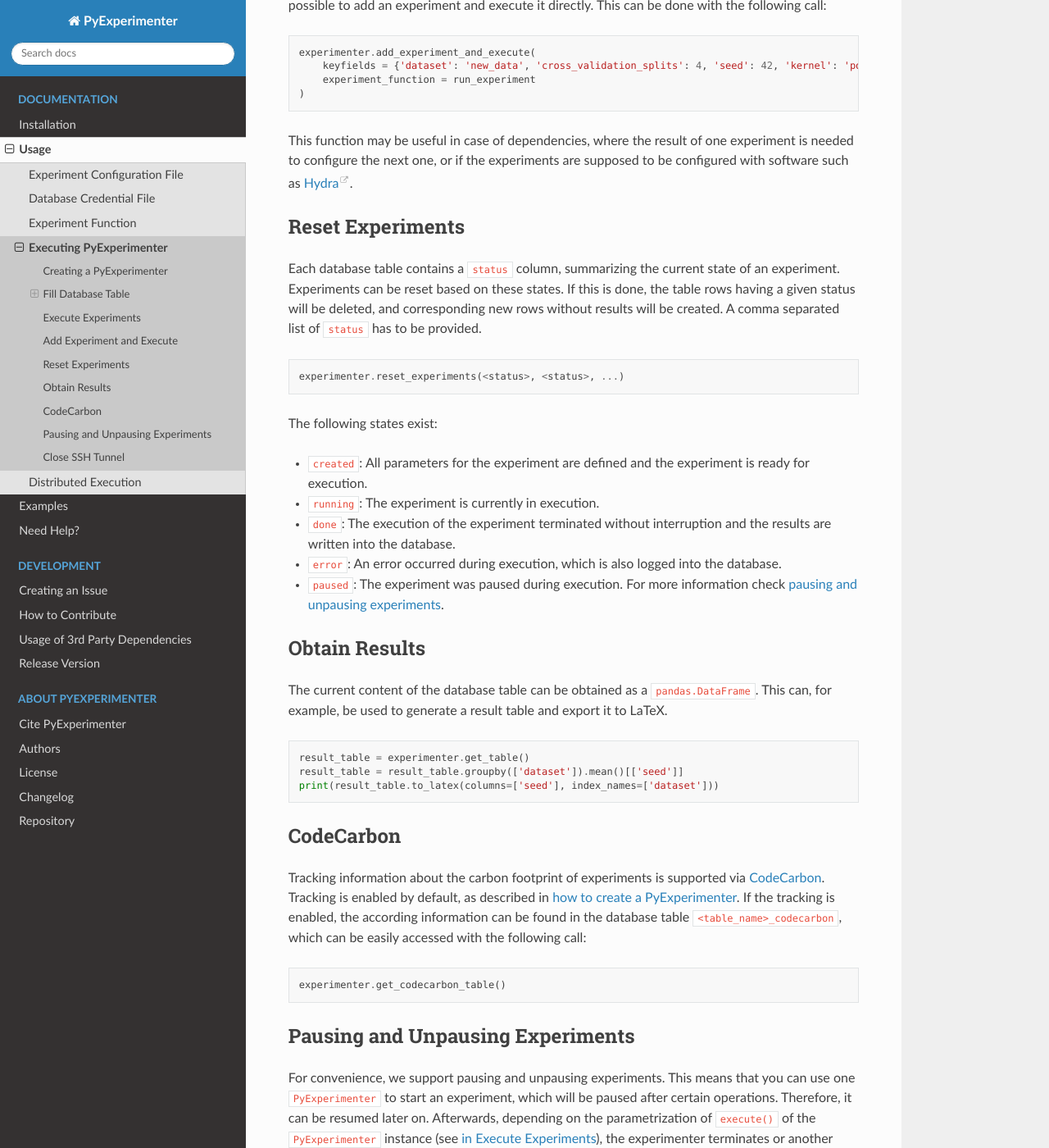
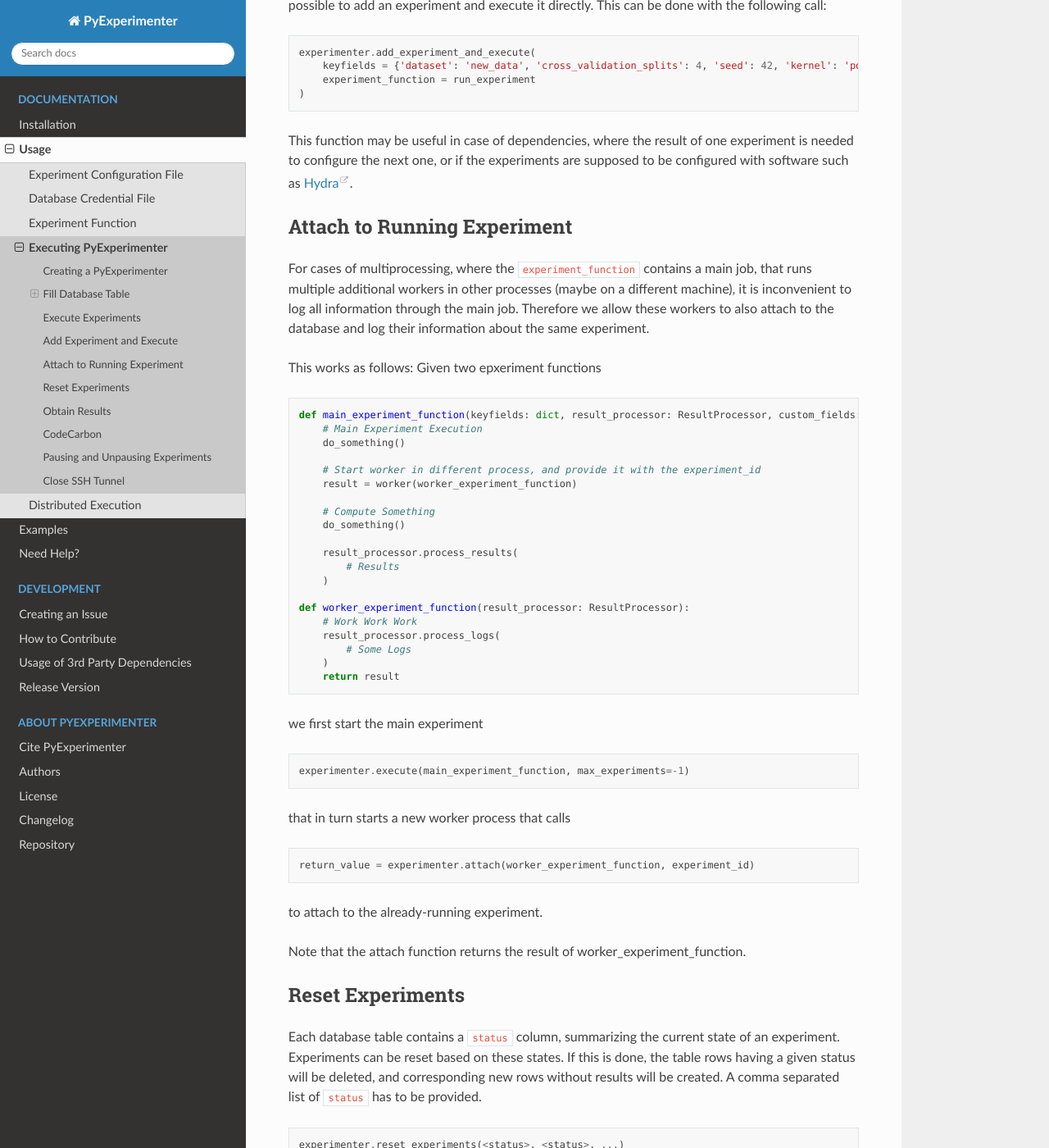
Before and after one commit to tornede/py_experimenter, a Sphinx documentation site: the page built from docs/source/usage/execution.rst, in a window 1280 px wide and 1400 px high, scrolled down 2620 px. Shown: the whole window at 82% size. Built offline with Sphinx 7.4.7 and the Read the Docs theme 2.0.0, drawn with Linux system fonts in a browser that asks for light colours; pages that are not in the unit, such as notebooks, are missing from menus.

Commit message:
add attach functionality

```diff
--- a/docs/source/usage/execution.rst
+++ b/docs/source/usage/execution.rst
@@ -126,6 +126,54 @@ Instead of filling the database table with rows and then executing the experimen
 
 This function may be useful in case of dependencies, where the result of one experiment is needed to configure the next one, or if the experiments are supposed to be configured with software such as `Hydra <hydra_>`_.
 
+.. _attach:
+
+----------------------------
+Attach to Running Experiment
+----------------------------
+
+For cases of multiprocessing, where the ``experiment_function`` contains a main job, that runs multiple additional workers in other processes (maybe on a different machine), it is inconvenient to log all information through the main job. Therefore we allow these workers to also attach to the database and log their information about the same experiment.
+
+This works as follows: Given two epxeriment functions
+
+.. code-block:: python
+
+    def main_experiment_function(keyfields: dict, result_processor: ResultProcessor, custom_fields: Dict):
+        # Main Experiment Execution
+        do_something()
+
+        # Start worker in different process, and provide it with the experiment_id
+        result = worker(worker_experiment_function)
+
+        # Compute Something
+        do_something()
+
+        result_processor.process_results(
+            # Results
+        )
+
+    def worker_experiment_function(result_processor: ResultProcessor):
+        # Work Work Work
+        result_processor.process_logs(
+            # Some Logs
+        )
+        return result
+
+we first start the main experiment
+
+.. code-block:: python
+
+    experimenter.execute(main_experiment_function, max_experiments=-1)
+
+that in turn starts a new worker process that calls
+
+.. code-block:: python
+
+    return_value = experimenter.attach(worker_experiment_function, experiment_id)
+
+to attach to the already-running experiment.
+
+Note that the attach function returns the result of worker_experiment_function.
 
 .. _reset_experiments:
 
```
Also changed, not shown: docs/source/examples/example_logtables.ipynb, 2 other files.
